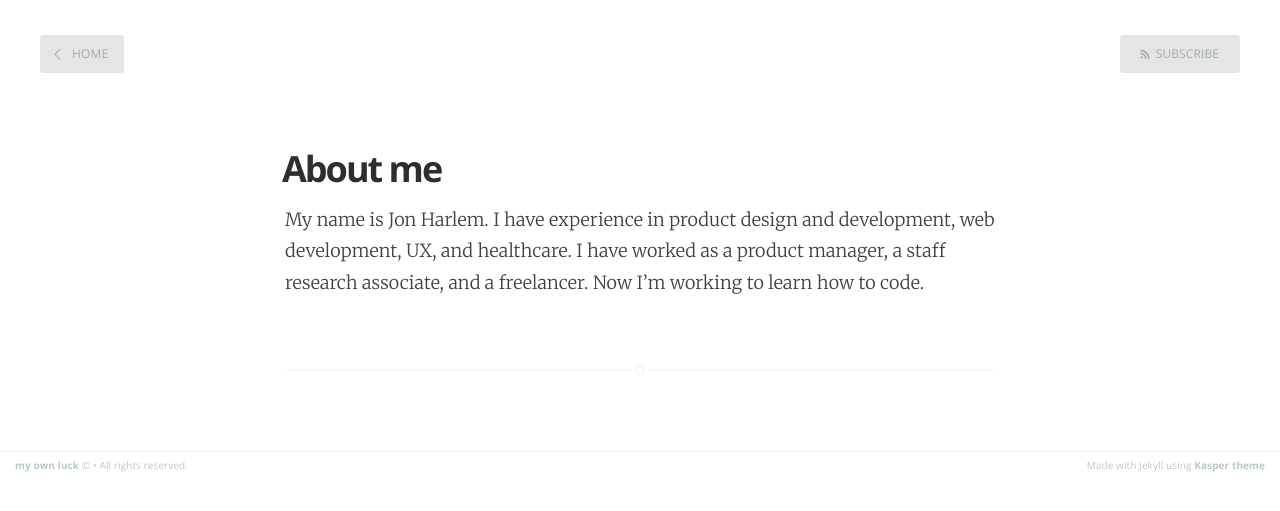
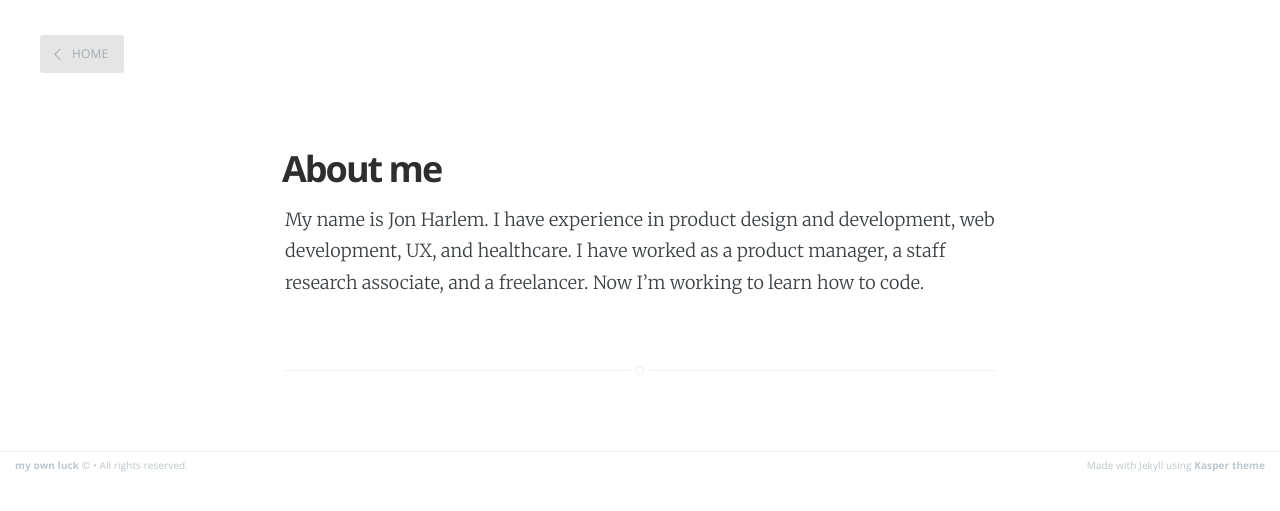
Before and after one commit to bluesyeti/bluesyeti.github.io, a Jekyll site: the page built from about.md, in a window 1280 px wide. Shown: the top 511 px of the page. Built offline with Jekyll 4.4.1, drawn with Linux system fonts in a browser that asks for light colours; Markdown is read by kramdown in place of the engine named in the settings.

Commit message:
Got rid of the subscribe buttons on the page and post layouts

```diff
--- a/_layouts/page.html
+++ b/_layouts/page.html
@@ -5,7 +5,7 @@ post_class: post-template page-template
 
 <nav class="main-nav clearfix">
     <a class="back-button icon-arrow-left" href="{{ site.baseurl }}">Home</a>
-    <a class="subscribe-button icon-feed" href="{{ site.baseurl }}rss.xml">Subscribe</a>
+    <!--<a class="subscribe-button icon-feed" href="{{ site.baseurl }}rss.xml">Subscribe</a> -->
 </nav>
 
 
--- a/_layouts/post.html
+++ b/_layouts/post.html
@@ -8,7 +8,7 @@ post_class: post-template
 <header class="main-header post-head {% if page.cover %}" style="background-image: url({{ page.cover }}) {%else%}no-cover{% endif %}">
     <nav class="main-nav {% if page.cover %} overlay {% endif %} clearfix">
         <a class="back-button icon-arrow-left" href="{{ site.baseurl }}">Home</a>
-        <a class="subscribe-button icon-feed" href="{{ site.baseurl }}rss.xml">Subscribe</a>
+        <!--<a class="subscribe-button icon-feed" href="{{ site.baseurl }}rss.xml">Subscribe</a> -->
     </nav>
 </header>
 
```
